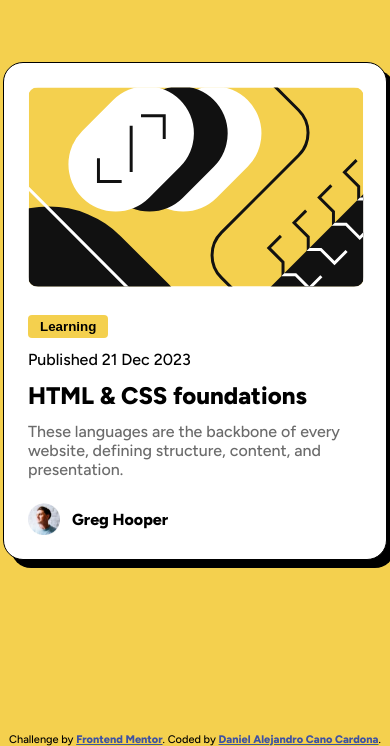
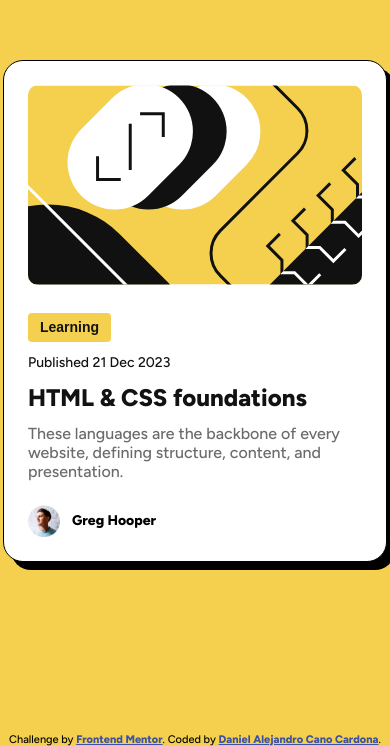
Before and after one commit to Dacardonac/fem-blog-preview-card, a website built with Vite: page index.html in a window 390 px wide. Shown: the part 111-857 px from the top of the page. Built offline with nearby package versions, Linux system fonts and the light colour scheme.

Commit message:
fix: variable color --gray-950 correction, set image responsive and correction font sizes

```diff
--- a/assets/styles/components/card.scss
+++ b/assets/styles/components/card.scss
@@ -18,8 +18,8 @@
 
   &__image img {
     border-radius: 0.625rem;
-    width: 21rem;
-    height: 12.5rem;
+    max-width: 100%;
+    height: auto;
   }
 
   &__tag {
@@ -30,14 +30,28 @@
     border-radius: 0.25rem;
     padding: 0.25rem 0.75rem;
     width: fit-content;
+    font-size: 0.875rem;
+    line-height: 1.5;
+  }
+
+  &__date {
+    font-size: 0.875rem;
+    color: var(--gray-950);
   }
 
   &__title {
     color: var(--gray-950);
+    font-size: 1.5rem;
+  }
+
+  &__title:hover {
+    cursor: pointer;
+    color: var(--yellow);
   }
 
   &__description {
     color: var(--gray-500);
+    font-size: 1rem;
   }
 
   &__user {
@@ -47,6 +61,7 @@
     font-weight: bold;
   }
   &__user p {
+    font-size: 0.875rem;
     margin-left: 0.75rem;
   }
   &__user img {
--- a/assets/styles/utils/_variables.scss
+++ b/assets/styles/utils/_variables.scss
@@ -2,5 +2,5 @@
   --yellow: hsl(47, 88%, 63%);
   --white: hsl(0, 0%, 100%);
   --gray-500: hsl(0, 0%, 42%);
-  --Gray-950: hsl(0, 0%, 7%);
+  --gray-950: hsl(0, 0%, 7%);
 }
--- a/index.html
+++ b/index.html
@@ -83,7 +83,7 @@
         </figure>
         <div class="card__content">
           <button class="card__tag">Learning</button>
-          <p>Published 21 Dec 2023</p>
+          <p class="card__date">Published 21 Dec 2023</p>
           <h1 class="card__title">HTML & CSS foundations</h1>
           <p class="card__description">
             These languages are the backbone of every website, defining
```
